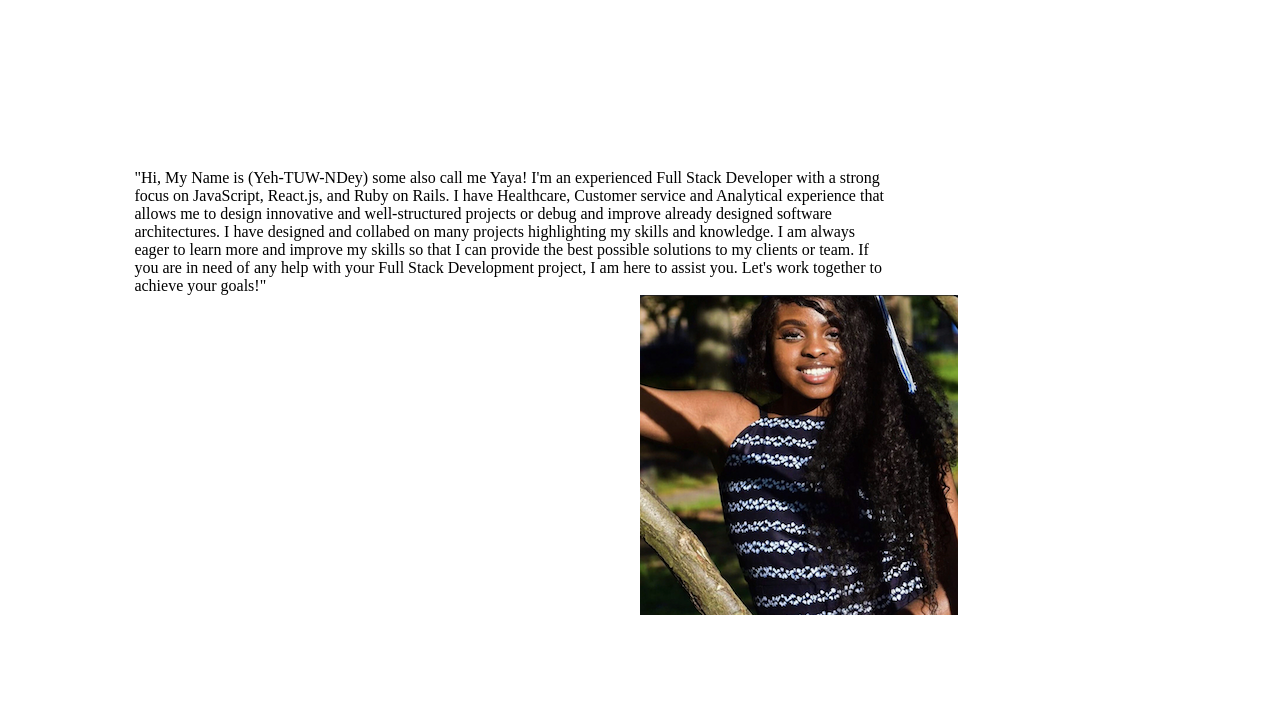
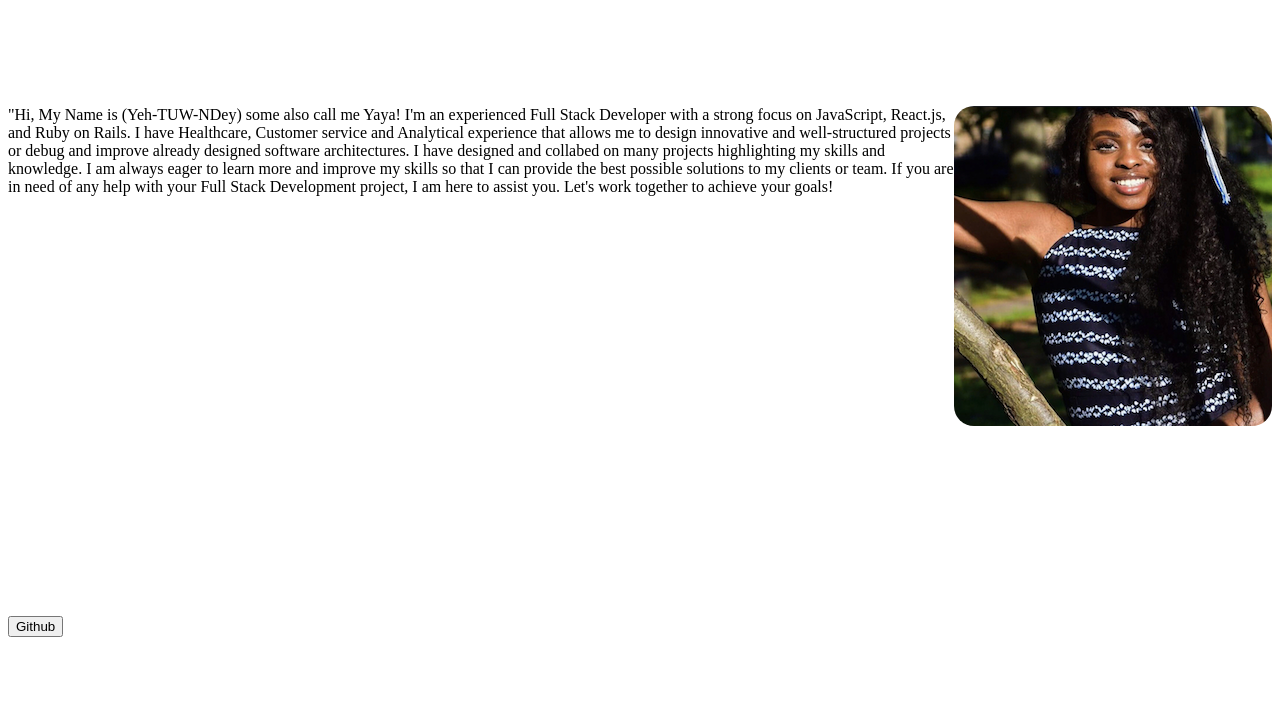
Before and after one commit to yaalese1/Portfolio, a website built with Vite: page yetunde_alese/index.html in a window 1280 px wide. Shown: the part 92-800 px from the top of the page. Built offline with nearby package versions, Linux system fonts and the light colour scheme; files whose address does not match are found by name; a web font is replaced by a local one.

Commit message:
updated Css needto fix event to have each page scroll to a specfic area

```diff
--- a/yetunde_alese/index.html
+++ b/yetunde_alese/index.html
@@ -18,9 +18,7 @@
                     <li><a href="#contact">Contact</a></li>
                     <li><a href="#"></a></li>
                 </ul>
-
-
-                </div>
+              </div>
             <div class="media_button">
                 <button class="main_media_button" id="mediaButton">
                     <span></span>
@@ -29,25 +27,21 @@
                 </button>
             </div>
         </div>
+      </div>
+</nav>
+  <div id="mainListDiv"></div>
+    <script type="module" src="/src/main.ts"></script>
+      <section class ="section" id="personalstatment">
+        "Hi, My Name is (Yeh-TUW-NDey) some also call me Yaya!
+        I'm an experienced Full Stack Developer with a strong focus on JavaScript, React.js, and Ruby on Rails. I have Healthcare, Customer service and Analytical experience that allows me to design innovative and well-structured projects or debug and improve already designed software architectures. I have designed and collabed on many projects highlighting my skills and knowledge. I am always eager to learn more and improve my skills so that I can provide the best possible solutions to my clients or team. If you are in need of any help with your Full Stack Development project, I am here to assist you. Let's work together to achieve your goals!
+        <img src= 'personalphoto.png' alt="img" class="src">
+    </section>
+    <button>Github</button>
 
-    </div>
-</nav>
-
-      <div id="mainListDiv"></div>
-
-      <script type="module" src="/src/main.ts"></script>
-
-      <section class ="personalstatment" >
-
-
-        "Hi, My Name is (Yeh-TUW-NDey) some also call me Yaya!
-        I'm an experienced Full Stack Developer with a strong focus on JavaScript, React.js, and Ruby on Rails. I have Healthcare, Customer service and Analytical experience that allows me to design innovative and well-structured projects or debug and improve already designed software architectures. I have designed and collabed on many projects highlighting my skills and knowledge. I am always eager to learn more and improve my skills so that I can provide the best possible solutions to my clients or team. If you are in need of any help with your Full Stack Development project, I am here to assist you. Let's work together to achieve your goals!"
-
-
+    <section class ="section" id="projects">
+    <h2>Things I've Built </h2>
+    <button>GitHub</button>
     </section>
-    <img src= 'personalphoto.png' alt="img" class="src">
-
-
   </head>
   <body class= "body">
 
--- a/yetunde_alese/src/main.ts
+++ b/yetunde_alese/src/main.ts
@@ -10,18 +10,23 @@ import './style.css'
 var mainListDiv = document.getElementById("mainListDiv"),
     mediaButton = document.getElementById("mediaButton");
     if (mediaButton != null) //used if statement that serves as a type guard fix error , this chest to see if media button is null and undefined
+        mediaButton.onclick = function () {
+        "use strict";
+        mainListDiv?.classList.toggle("show_list");
+        mediaButton?.classList.toggle("active");
+// used using optional chaining to get rid of obj possibly null error
+        }
 
- mediaButton.onclick = function () {
-"use strict";
-mainListDiv?.classList.toggle("show_list");
-mediaButton?.classList.toggle("active");
-// used using optional chaining to get rid of obj possibly null error
+const links = document.querySelectorAll(".page-header ul a");
+links.addEventListener(onClick, (e)=>{
+  e.preventDefault()
+});
 
 
-
-
-
-
-
-
-}
+// for (const link of links) {
+//   link.addEventListener("click", clickHandler);
+// }
+// function clickHandler(e){
+//   e.preventdefault();
+//   const href: string = this.getAttribute("href");
+// }
--- a/yetunde_alese/src/style.css
+++ b/yetunde_alese/src/style.css
@@ -17,12 +17,7 @@
 
 }
 
-.src{
-  padding-left: 50%;
 
-
-
-}
 
 .navbar{
   margin: 0;
@@ -180,14 +175,7 @@ border: rounded;
 
 
 
-.personalstatment{
-  padding-top: 20%;
-  padding-right: 30%;
-  padding-left: 10%;
 
-
-  font-family:Inter-ExtraLightitalic;
-}
 
 
 /* Medai qurey section */
@@ -264,7 +252,35 @@ border: rounded;
 
 
 
+#personalstatment{
+  display:flex ;
+  padding-top: 15%;
 
+
+
+  font-family:Inter-ExtraLightitalic;
+}
+
+.src{
+ /* display:flex; */
+ border-radius: 20px;
+ /* margin-left: 50%; */
+ margin-bottom: 40px;
+
+
+}
+
+.section {
+  padding: 150px 0;
+}
+.section:nth-of-type(1),
+.section:nth-of-type(3) {
+  background: var(--beige);
+}
+
+html {
+  scroll-behavior: smooth;
+}
 
 /* .logo:hover {
   filter: drop-shadow(0 0 2em #646cffaa);
```
Also changed, not shown: yetunde_alese/src/about.ts (deleted, +0 -8 lines).
